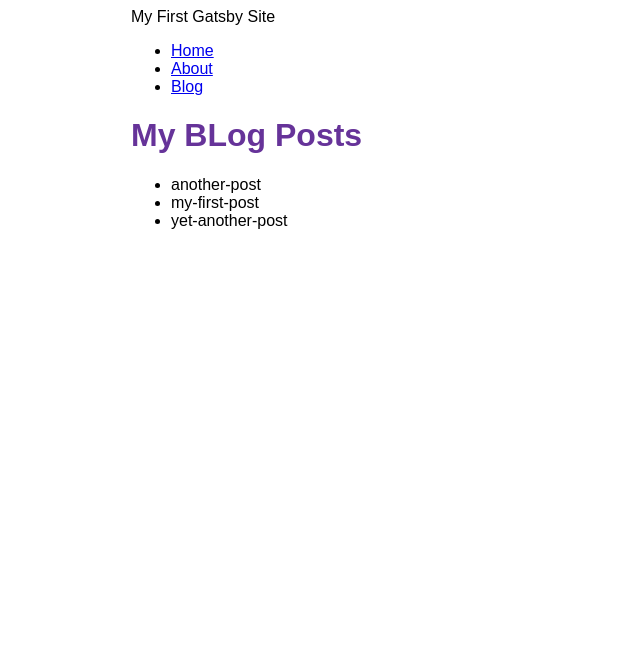
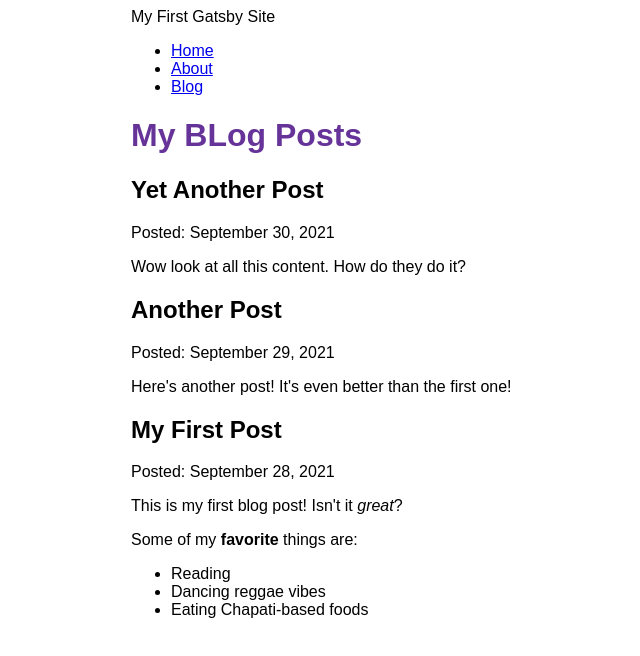
Before and after one commit to Douglas254/My-First-Gatsby-Site, a Gatsby site: page /blog in a window 1280 px wide. Shown: the whole page, without its empty margins (259-899 px from the left). Built offline with nearby package versions, Linux system fonts and the light colour scheme; Gatsby itself is replaced by a stand-in of ours.

Commit message:
Finished Gatsby Tutorial Part 5

```diff
--- a/blog/another-post.mdx
+++ b/blog/another-post.mdx
@@ -0,0 +1,6 @@
+---
+title: "Another Post"
+date: "2021-09-29"
+---
+
+Here's another post! It's even better than the first one!
--- a/blog/my-first-post.mdx
+++ b/blog/my-first-post.mdx
@@ -0,0 +1,12 @@
+---
+title: "My First Post"
+date: "2021-09-28"
+---
+
+This is my first blog post! Isn't it _great_?
+
+Some of my **favorite** things are:
+
+- Reading
+- Dancing reggae vibes
+- Eating Chapati-based foods
--- a/blog/yet-another-post.mdx
+++ b/blog/yet-another-post.mdx
@@ -0,0 +1,6 @@
+---
+title: "Yet Another Post"
+date: "2021-09-30"
+---
+
+Wow look at all this content. How do they do it?
--- a/gatsby-config.js
+++ b/gatsby-config.js
@@ -15,5 +15,6 @@
         path: `${__dirname}/blog`,
       },
     },
+    "gatsby-plugin-mdx",
   ],
 };
--- a/package.json
+++ b/package.json
@@ -15,8 +15,11 @@
     "clean": "gatsby clean"
   },
   "dependencies": {
+    "@mdx-js/mdx": "^1.6.22",
+    "@mdx-js/react": "^1.6.22",
     "gatsby": "^3.13.1",
     "gatsby-plugin-image": "^1.14.0",
+    "gatsby-plugin-mdx": "^2.14.0",
     "gatsby-plugin-sharp": "^3.14.0",
     "gatsby-source-filesystem": "^3.14.0",
     "react": "^17.0.1",
--- a/src/pages/blog.js
+++ b/src/pages/blog.js
@@ -1,16 +1,19 @@
 import * as React from "react";
 import Layout from "../components/layout";
 import { graphql } from "gatsby";
+import { MDXRenderer } from "gatsby-plugin-mdx";
 
 const BlogPage = ({ data }) => {
   return (
     <Layout pageTitle="My BLog Posts">
-      <ul>
-        {/* Iterate through the array using map method */}
-        {data.allFile.nodes.map((node) => (
-          <li key={node.name}>{node.name}</li>
-        ))}
-      </ul>
+      {/* // iterating through the object */}
+      {data.allMdx.nodes.map((node) => (
+        <article key={node.id}>
+          <h2>{node.frontmatter.title}</h2>
+          <p>Posted: {node.frontmatter.date}</p>
+          <MDXRenderer>{node.body}</MDXRenderer>
+        </article>
+      ))}
     </Layout>
   );
 };
@@ -18,9 +21,14 @@
 //  Query Data for GraphQl to pull data into a page component
 export const blogQuery = graphql`
   query {
-    allFile {
+    allMdx(sort: { fields: frontmatter___date, order: DESC }) {
       nodes {
-        name
+        frontmatter {
+          date(formatString: "MMMM D, YYYY")
+          title
+        }
+        id
+        body
       }
     }
   }
```
Also changed, not shown: 1 other file.
